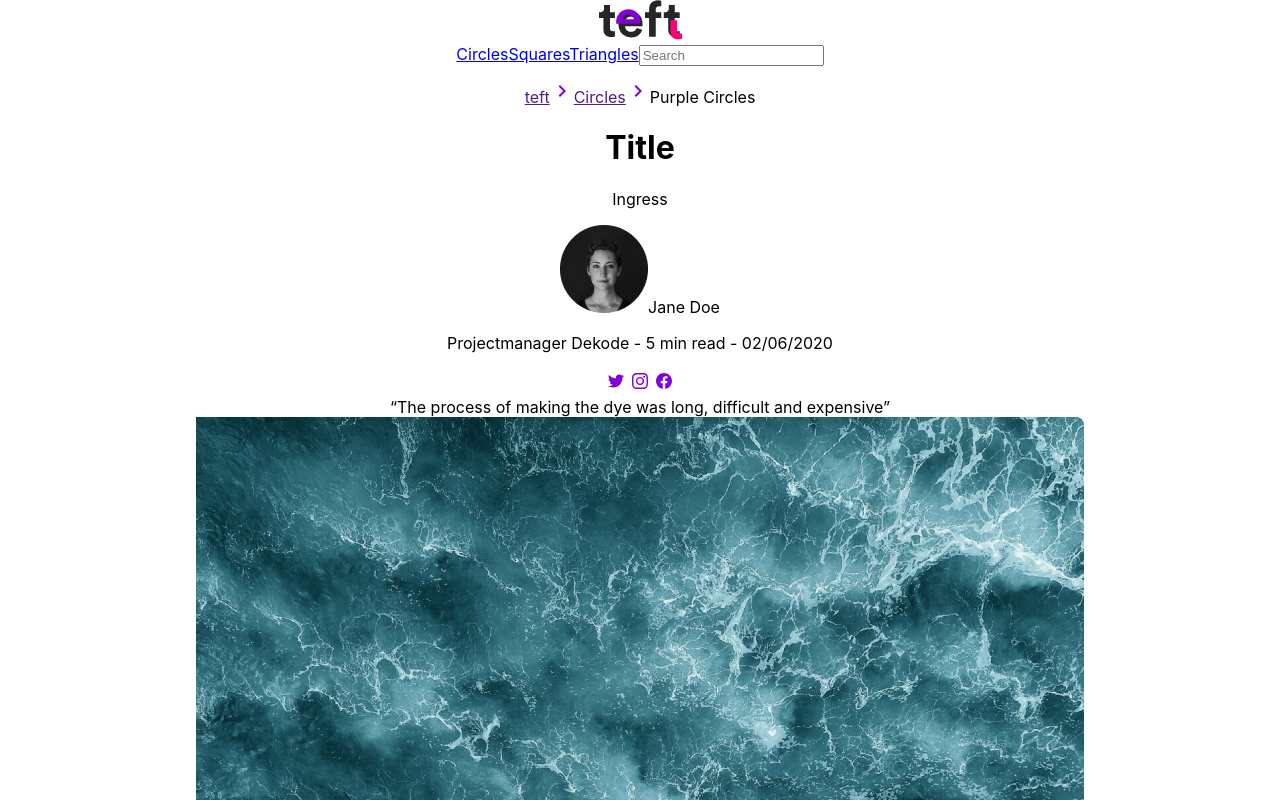
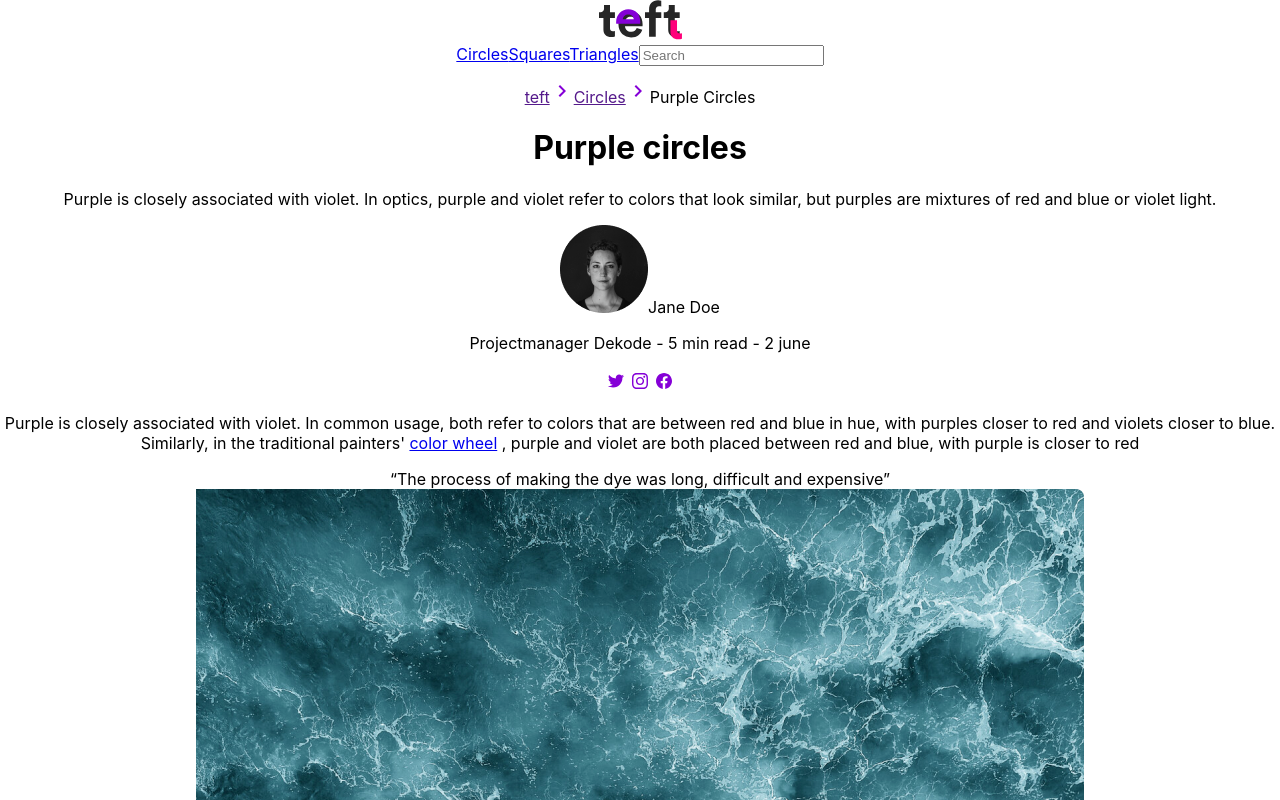
Before and after one commit to maaaaciej/dekodetest, a React (Create React App) app: page /teft/circles/purple-circles in a window 1280 px wide. Shown: the top 800 px of the page. Built offline with nearby package versions, Linux system fonts and the light colour scheme.

Commit message:
Put all of the information from the wireframe in an object

```diff
--- /dev/null
+++ b/src/assets/data/data.static.js
@@ -0,0 +1,76 @@
+import React from "react";
+
+import avatar from "../avatar/avatar.png";
+
+import image1 from "../card-images/1.svg";
+import image2 from "../card-images/2.svg";
+import image3 from "../card-images/3.svg";
+
+import ocean from "../ocean/ocean.png";
+
+const data = {
+  author: {
+    name: "Jane Doe",
+    position: "Projectmanager Dekode",
+    readtime: "5",
+    date: "2 june",
+    socials: [
+      "https://www.facebook.com/",
+      "https://www.instagram.com/",
+      "https://twitter.com/",
+    ],
+    avatar: avatar,
+  },
+
+  head: {
+    title: "Purple circles",
+    ingress:
+      "Purple is closely associated with violet. In optics, purple and violet refer to colors that look similar, but purples are mixtures of red and blue or violet light.",
+  },
+  body: {
+    firstParagraph: {
+      __html: `Purple is closely associated with violet. In common usage, both refer to colors that are between red and blue in hue, with purples closer to red and violets closer to blue. Similarly, in the traditional painters'
+        <a href="https://www.dekode.no">color wheel</a> , purple and violet are both placed between red and blue, with purple is closer to red`,
+    },
+    secondParagraph: `In humans, the L (red) cone in the eye is primarily sensitive to long wavelength light in the yellow-red region of the spectrum, but is also somewhat sensitive to the shorter wavelength violet light that primarily stimulates the S (blue) cone.`,
+    thirdParagraph: {
+      title: "As a result",
+      text: `As a result, when violet light strikes the eye, the S-cone is stimulated strongly and the L-cone is stimulated weakly. Accordingly, strong blue light mixed with weaker red light can mimic this pattern of stimulation, causing humans to perceive colors that the same hue as violet, but with lower saturation.`,
+    },
+  },
+  cardCarousel: [
+    {
+      image: image1,
+      title: "Lorem ipsum",
+      date: "17. august 2020",
+      text:
+        "In optics, violet is a spectral color: It refers to the color of any different single wavelength of light on the short wavelength end of the visible spectrum.",
+    },
+    {
+      image: image2,
+      title: "Lorem ipsum",
+      date: "17. august 2020",
+      text:
+        "In optics, violet is a spectral color: It refers to the color of any different single wavelength of light on the short wavelength end of the visible spectrum.",
+    },
+    {
+      image: image3,
+      title: "Lorem ipsum",
+      date: "17. august 2020",
+      text:
+        "In optics, violet is a spectral color: It refers to the color of any different single wavelength of light on the short wavelength end of the visible spectrum.",
+    },
+  ],
+  callToAction: {
+    title: "Teft?",
+    text:
+      "As a result, when violet light strikes the eye, the S-cone is stimulated strongly and the L-cone is stimulated weakly.",
+    buttonText: "Why teft?",
+  },
+  imageContainer: {
+    image: ocean,
+    excerpt: `“The process of making the dye was long, difficult and expensive”`,
+    caption: `In optics, violet is a spectral color: It refers to the color of any different single wavelength of light on the short wavelength end of the visible spectrum, between approximately 380 and 450 nanometers.`,
+  },
+};
+export default data;
--- a/src/components/Button/button.component.jsx
+++ b/src/components/Button/button.component.jsx
@@ -5,7 +5,7 @@ import "./button.styles.scss";
 const Button = ({ buttonText }) => {
   return (
     <div className="button">
-      <button>{buttonText}</button>
+      <button>{buttonText || "Click Me"}</button>
     </div>
   );
 };
--- a/src/components/CallToActionContainer/cta.component.jsx
+++ b/src/components/CallToActionContainer/cta.component.jsx
@@ -7,8 +7,11 @@ import "./cta.styles.scss";
 const CallToActionContainer = ({ title, text, buttonText }) => {
   return (
     <div className="cta">
-      <h3 className="cta-title">{title}</h3>
-      <p className="cta-text">{text}</p>
+      <h3 className="cta-title">{title || "Call To Action"}</h3>
+      <p className="cta-text">
+        {text ||
+          "Lorem ipsum dolor sit amet, consectetur adipiscing elit. Nunc lobortis pellentesque leo, ac congue orci lacinia sed."}
+      </p>
       <Button buttonText={buttonText} />
     </div>
   );
--- a/src/components/Card/card.component.jsx
+++ b/src/components/Card/card.component.jsx
@@ -6,9 +6,12 @@ const Card = ({ image, title, date, text }) => {
   return (
     <div className="card">
       <img src={image} alt={title} className="card-image" />
-      <h3 className="card-title">{title}</h3>
-      <span className="card-date">{date}</span>
-      <p className="card-text">{text}</p>
+      <h3 className="card-title">{title || "Card Title"}</h3>
+      <span className="card-date">{date || "21/08/2020"}</span>
+      <p className="card-text">
+        {text ||
+          "Lorem ipsum dolor sit amet, consectetur adipiscing elit. Nunc lobortis pellentesque leo, ac congue orci lacinia sed."}
+      </p>
     </div>
   );
 };
--- a/src/components/CardContainer/cardcontainer.component.jsx
+++ b/src/components/CardContainer/cardcontainer.component.jsx
@@ -2,46 +2,23 @@ import React from "react";
 
 import Card from "../Card/card.component";
 
-import image1 from "../../assets/card-images/1.svg";
-import image2 from "../../assets/card-images/2.svg";
-import image3 from "../../assets/card-images/3.svg";
-
 import left from "../../assets/arrows/left.svg";
 import right from "../../assets/arrows/right.svg";
+
+//All of the information given in the wireframe
+import data from "../../assets/data/data.static";
 
 import "./cardcontainer.styles.scss";
 
 const CardContainer = () => {
-  const cards = [
-    {
-      image: image1,
-      title: "Lorem ipsum",
-      date: "17. august 2020",
-      text:
-        "In optics, violet is a spectral color: It refers to the color of any different single wavelength of light on the short wavelength end of the visible spectrum.",
-    },
-    {
-      image: image2,
-      title: "Lorem ipsum",
-      date: "17. august 2020",
-      text:
-        "In optics, violet is a spectral color: It refers to the color of any different single wavelength of light on the short wavelength end of the visible spectrum.",
-    },
-    {
-      image: image3,
-      title: "Lorem ipsum",
-      date: "17. august 2020",
-      text:
-        "In optics, violet is a spectral color: It refers to the color of any different single wavelength of light on the short wavelength end of the visible spectrum.",
-    },
-  ];
+  const cards = data.cardCarousel;
 
   return (
     <div className="cardcontainer">
       <img src={left} alt="left arrow" />
-      {cards.map((card) => (
+      {cards.map((card, index) => (
         <Card
-          key={card.title}
+          key={index}
           image={card.image}
           title={card.title}
           date={card.date}
--- a/src/components/ImageContainer/imagecontainer.component.jsx
+++ b/src/components/ImageContainer/imagecontainer.component.jsx
@@ -7,7 +7,7 @@ const ImageContainer = ({ excerpt, image, caption }) => {
     <div className="imagecontainer">
       <div className="imagecontainer-excerpt">{excerpt || "Excerpt"}</div>
       <img src={image} alt={caption} className="imagecontainer-image" />
-      <div className="imagecontainer-caption">{caption}</div>
+      <div className="imagecontainer-caption">{caption || "Image Caption"}</div>
     </div>
   );
 };
--- a/src/components/ProfileCard/profilecard.component.jsx
+++ b/src/components/ProfileCard/profilecard.component.jsx
@@ -6,27 +6,23 @@ import twitter from "../../assets/socials/twitter.svg";
 
 import "./profilecard.styles.scss";
 
-const ProfileCard = ({
-  avatar,
-  readtime,
-  name,
-  date,
-  position,
-  socialsLinks,
-}) => {
+const ProfileCard = ({ author }) => {
+  const { avatar, readtime, name, date, position, socials } = author;
   return (
     <div className="profilecard">
       <img src={avatar} alt={`${name}`} />
-      <span className="profilecard-text">{`${name}`}</span>
-      <p className="profilecard-text">{`${position} - ${readtime} min read - ${date}`}</p>
+      <span className="profilecard-text">{`${name || "Name"}`}</span>
+      <p className="profilecard-text">{`${position || "Position"} - ${
+        readtime || "Readtime"
+      } min read - ${date || "21/08/2020"}`}</p>
       <span className="profilecard-socials">
-        <a href={socialsLinks[2]} className="profilecard-socials-link">
+        <a href={socials[2]} className="profilecard-socials-link">
           <img src={twitter} alt="" />
         </a>
-        <a href={socialsLinks[1]} className="profilecard-socials-link">
+        <a href={socials[1]} className="profilecard-socials-link">
           <img src={instagram} alt="" />
         </a>
-        <a href={socialsLinks[0]} className="profilecard-socials-link">
+        <a href={socials[0]} className="profilecard-socials-link">
           <img src={facebook} alt="" />
         </a>
       </span>
--- a/src/components/TitleContainer/titlecontainer.component.jsx
+++ b/src/components/TitleContainer/titlecontainer.component.jsx
@@ -4,27 +4,12 @@ import ProfileCard from "../ProfileCard/profilecard.component";
 
 import "./titlecontainer.styles.scss";
 
-import avatar from "../../assets/avatar/avatar.png";
-
-const TitleContainer = ({ title, ingress }) => {
+const TitleContainer = ({ title, ingress, author }) => {
   return (
     <div className="titlecontainer">
       <h1 className="titlecontainer-title">{title || "Title"}</h1>
       <p className="titlecontainer-ingress">{ingress || "Ingress"}</p>
-      <ProfileCard
-        /*author={author}*/
-        // skal inneholde forfatter, stilling, lesetid, dato, linker til sosiale medier
-        readtime="5"
-        avatar={avatar}
-        date="02/06/2020"
-        name="Jane Doe"
-        position="Projectmanager Dekode"
-        socialsLinks={[
-          "https://www.facebook.com/",
-          "https://www.instagram.com/",
-          "https://twitter.com/",
-        ]}
-      />
+      <ProfileCard author={author} />
     </div>
   );
 };
--- a/src/pages/PostContainer/postcontainer.component.jsx
+++ b/src/pages/PostContainer/postcontainer.component.jsx
@@ -6,27 +6,36 @@ import ImageContainer from "../../components/ImageContainer/imagecontainer.compo
 import CardContainer from "../../components/CardContainer/cardcontainer.component";
 import CallToActionContainer from "../../components/CallToActionContainer/cta.component";
 
-import ocean from "../../assets/ocean/ocean.png";
+//All of the information given in the wireframe
+import data from "../../assets/data/data.static";
 
 import "./postcontainer.styles.scss";
 
 const PostContainer = () => {
+  const { author, callToAction, head, imageContainer, body } = data;
   return (
     <div>
       <SiteMap />
-      <TitleContainer />
+      <TitleContainer
+        author={author}
+        title={head.title}
+        ingress={head.ingress}
+      />
+      {/* Setting the inner HTML of the paragraph, as it includes an anchor-tag. */}
+      <p dangerouslySetInnerHTML={body.firstParagraph} />
       <ImageContainer
-        image={ocean}
-        excerpt={`“The process of making the dye was long, difficult and expensive”`}
-        caption={`In optics, violet is a spectral color: It refers to the color of any different single wavelength of light on the short wavelength end of the visible spectrum, between approximately 380 and 450 nanometers.`}
+        image={imageContainer.image}
+        excerpt={imageContainer.excerpt}
+        caption={imageContainer.caption}
       />
+      <p>{body.secondParagraph}</p>
+      <h3>{body.thirdParagraph.title}</h3>
+      <p>{body.thirdParagraph.text}</p>
       <CardContainer />
       <CallToActionContainer
-        title={"Teft?"}
-        text={
-          "As a result, when violet light strikes the eye, the S-cone is stimulated strongly and the L-cone is stimulated weakly."
-        }
-        buttonText={"Why teft?"}
+        title={callToAction.title}
+        text={callToAction.text}
+        buttonText={callToAction.buttonText}
       />
     </div>
   );
```
